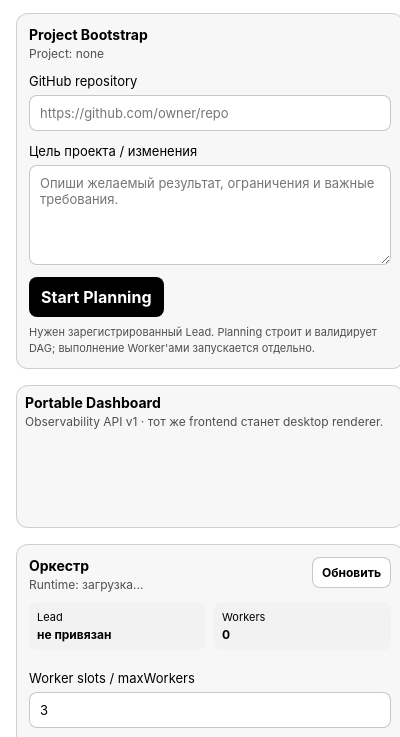
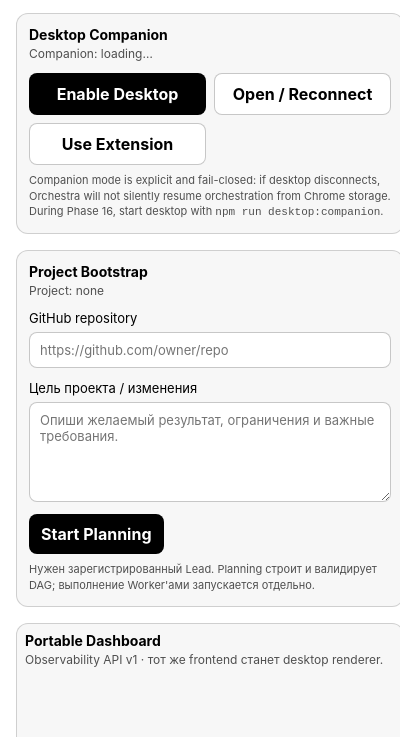
Before and after one commit to VadimAlekseyevich/ChatGPT-Orchestra, a browser extension: page popup.html in a window 400 px wide. Shown: the part 75-812 px from the top of the page. Drawn offline with Linux system fonts and the light colour scheme.

Commit message:
Phase 16: surface companion mode in extension popup

```diff
--- a/popup.html
+++ b/popup.html
@@ -160,6 +160,7 @@
   </template>
 
   <script src="content/message-types.js"></script>
+  <script src="popup-companion.js"></script>
   <script src="dashboard/extension-transport.js"></script>
   <script src="dashboard/dashboard-app.js"></script>
   <script src="popup-orchestrator.js"></script>
```
